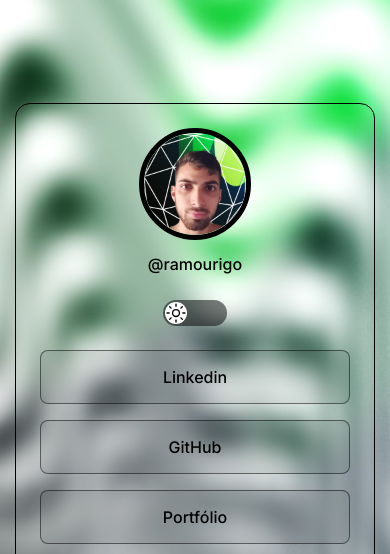
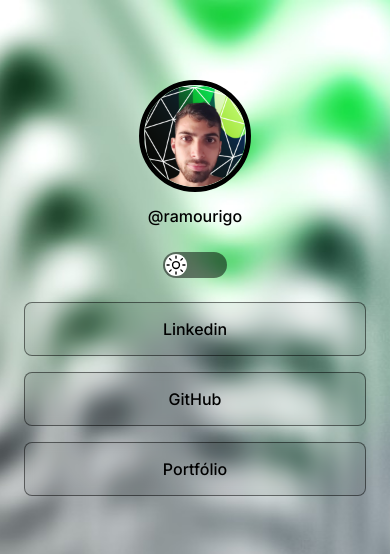
Before and after one commit to RaphaelSant/RaphaelLinks, a plain HTML site: page index.html in a window 390 px wide. Shown: the top 554 px of the page. Drawn offline with nearby package versions, Linux system fonts and the light colour scheme.

Commit message:
Responsividade melhorada com adição de Media Queries

```diff
--- a/styles.css
+++ b/styles.css
@@ -34,9 +34,6 @@
     /* background: (color image) reapet position/size */
     background: var(--bg-url) no-repeat top center/cover;
     height: 100vh;
-    display: flex;
-    align-items: center;
-    justify-content: center;
 }
 
 body * {
@@ -45,13 +42,11 @@
 }
 
 #container {
-    width: 360px;
+    width: 100%;
+    max-width: 588px;
     margin-top: 56px auto 0px;
     padding: 0 24px;
-
-    border: 1px solid var(--text-color);
-    border-radius: 15px;
-    margin: auto;
+    margin: 56px auto 0px;
 }
 
 /* Perfil e @ */
@@ -190,3 +185,14 @@
     padding: 24px 0px;
     text-align: center;
 }
+
+/* Media Queries */
+@media (min-width: 700px) {
+    :root {
+        --bg-url: url('./assets/bg-desktop-green.jpg');
+    }
+
+    .light {
+        --bg-url: url('./assets/bg-desktop-light-green.jpg');
+    }
+}
```
